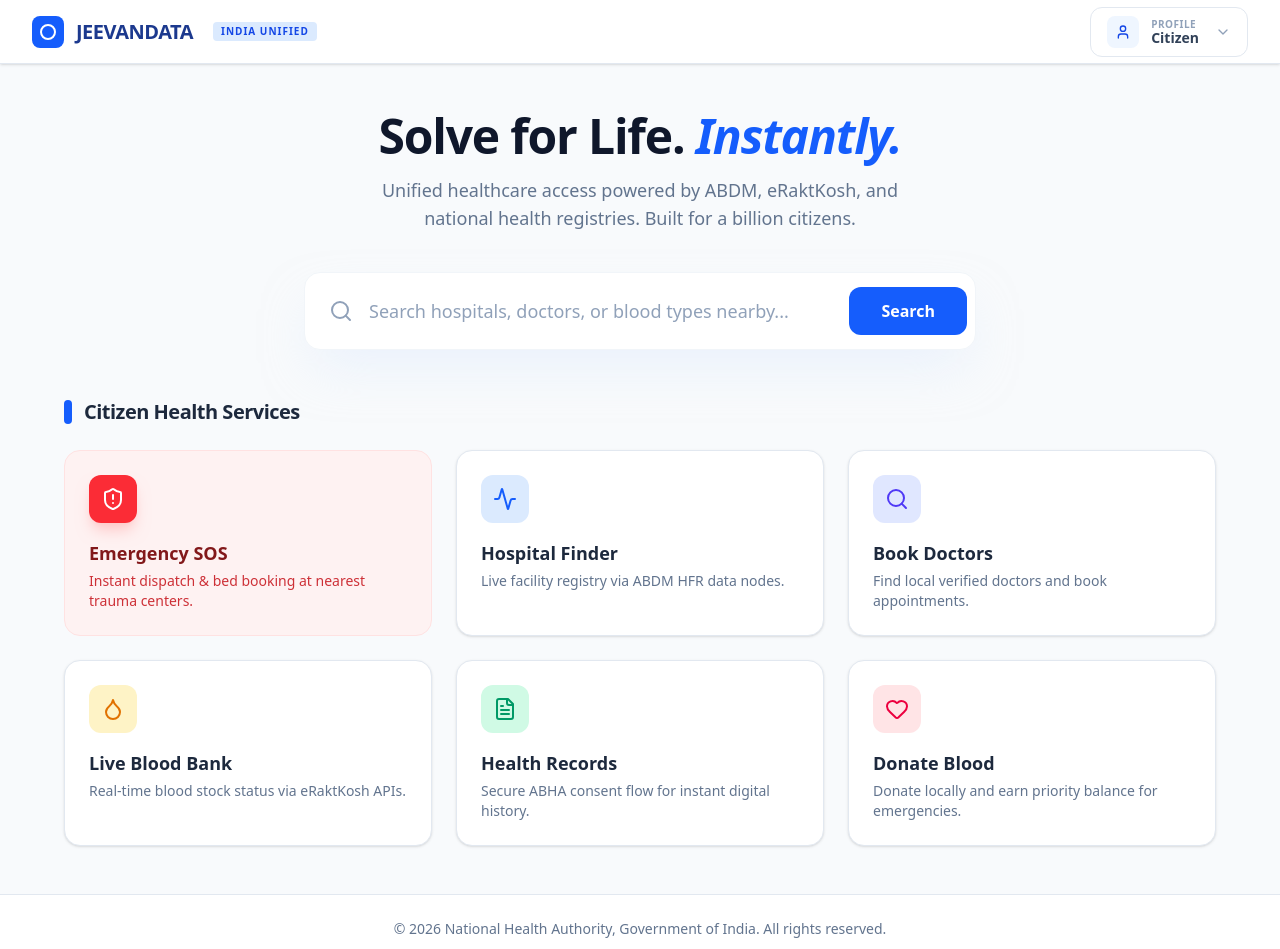
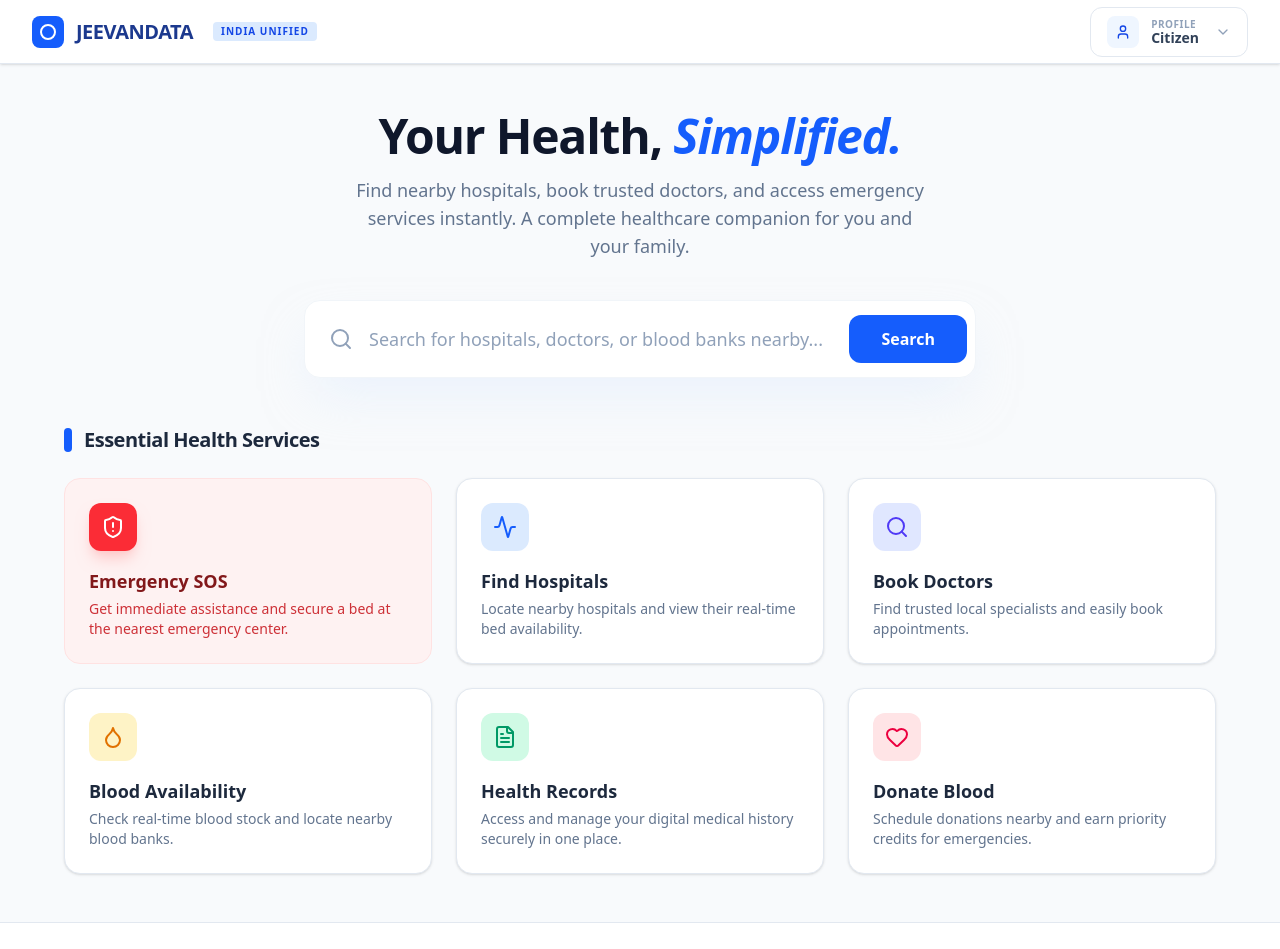
Before and after one commit to developersanchit/Jeevandata, a React (Vite) app: page / in a window 1280 px wide. Shown: the top 949 px of the page. Built offline with nearby package versions, Linux system fonts and the light colour scheme.

Commit message:
feat(home): update landing page messaging
Refine hero section copy and search placeholder to improve clarity and user focus on primary healthcare services.

```diff
--- a/src/components/Home.tsx
+++ b/src/components/Home.tsx
@@ -10,10 +10,10 @@ export default function Home({ onNavigate }: HomeProps) {
     <main className="flex-grow flex flex-col items-center justify-start relative px-4 sm:px-8 py-12 w-full">
       <div className="text-center mb-10 w-full max-w-4xl">
         <h1 className="text-4xl sm:text-5xl font-extrabold text-slate-900 mb-4 tracking-tight">
-          Solve for Life. <span className="text-blue-600 italic">Instantly.</span>
+          Your Health, <span className="text-blue-600 italic">Simplified.</span>
         </h1>
         <p className="text-slate-500 max-w-xl mx-auto text-base sm:text-lg">
-          Unified healthcare access powered by ABDM, eRaktKosh, and national health registries. Built for a billion citizens.
+          Find nearby hospitals, book trusted doctors, and access emergency services instantly. A complete healthcare companion for you and your family.
         </p>
       </div>
 
@@ -24,7 +24,7 @@ export default function Home({ onNavigate }: HomeProps) {
         </div>
         <input
           type="text"
-          placeholder="Search hospitals, doctors, or blood types nearby..."
+          placeholder="Search for hospitals, doctors, or blood banks nearby..."
           className="flex-grow bg-transparent border-none focus:ring-0 text-base sm:text-lg py-3 sm:py-4 placeholder:text-slate-400 outline-none w-full min-w-0"
         />
         <button
@@ -40,7 +40,7 @@ export default function Home({ onNavigate }: HomeProps) {
         <section>
           <div className="mb-6 flex items-center gap-3">
             <div className="w-2 h-6 bg-blue-600 rounded-full"></div>
-            <h2 className="text-xl font-bold text-slate-800 tracking-tight">Citizen Health Services</h2>
+            <h2 className="text-xl font-bold text-slate-800 tracking-tight">Essential Health Services</h2>
           </div>
           <div className="grid grid-cols-1 sm:grid-cols-2 lg:grid-cols-3 gap-4 sm:gap-6">
             <div
@@ -51,7 +51,7 @@ export default function Home({ onNavigate }: HomeProps) {
                 <ShieldAlert className="w-6 h-6" />
               </div>
               <h3 className="font-bold text-red-900 mb-1 text-lg">Emergency SOS</h3>
-              <p className="text-sm text-red-700/80">Instant dispatch & bed booking at nearest trauma centers.</p>
+              <p className="text-sm text-red-700/80">Get immediate assistance and secure a bed at the nearest emergency center.</p>
             </div>
 
             <div
@@ -61,8 +61,8 @@ export default function Home({ onNavigate }: HomeProps) {
               <div className="w-12 h-12 bg-blue-100 rounded-xl flex items-center justify-center mb-4 text-blue-600 group-hover:bg-blue-600 group-hover:text-white transition-colors">
                 <Activity className="w-6 h-6" />
               </div>
-              <h3 className="font-bold text-slate-800 mb-1 text-lg">Hospital Finder</h3>
-              <p className="text-sm text-slate-500">Live facility registry via ABDM HFR data nodes.</p>
+              <h3 className="font-bold text-slate-800 mb-1 text-lg">Find Hospitals</h3>
+              <p className="text-sm text-slate-500">Locate nearby hospitals and view their real-time bed availability.</p>
             </div>
 
             <div
@@ -73,7 +73,7 @@ export default function Home({ onNavigate }: HomeProps) {
                 <Search className="w-6 h-6" />
               </div>
               <h3 className="font-bold text-slate-800 mb-1 text-lg">Book Doctors</h3>
-              <p className="text-sm text-slate-500">Find local verified doctors and book appointments.</p>
+              <p className="text-sm text-slate-500">Find trusted local specialists and easily book appointments.</p>
             </div>
 
             <div
@@ -83,8 +83,8 @@ export default function Home({ onNavigate }: HomeProps) {
               <div className="w-12 h-12 bg-amber-100 rounded-xl flex items-center justify-center mb-4 text-amber-600 group-hover:bg-amber-500 group-hover:text-white transition-colors">
                 <Droplet className="w-6 h-6" />
               </div>
-              <h3 className="font-bold text-slate-800 mb-1 text-lg">Live Blood Bank</h3>
-              <p className="text-sm text-slate-500">Real-time blood stock status via eRaktKosh APIs.</p>
+              <h3 className="font-bold text-slate-800 mb-1 text-lg">Blood Availability</h3>
+              <p className="text-sm text-slate-500">Check real-time blood stock and locate nearby blood banks.</p>
             </div>
 
             <div
@@ -95,7 +95,7 @@ export default function Home({ onNavigate }: HomeProps) {
                 <FileText className="w-6 h-6" />
               </div>
               <h3 className="font-bold text-slate-800 mb-1 text-lg">Health Records</h3>
-              <p className="text-sm text-slate-500">Secure ABHA consent flow for instant digital history.</p>
+              <p className="text-sm text-slate-500">Access and manage your digital medical history securely in one place.</p>
             </div>
 
             <div
@@ -106,7 +106,7 @@ export default function Home({ onNavigate }: HomeProps) {
                 <Heart className="w-6 h-6" />
               </div>
               <h3 className="font-bold text-slate-800 mb-1 text-lg">Donate Blood</h3>
-              <p className="text-sm text-slate-500">Donate locally and earn priority balance for emergencies.</p>
+              <p className="text-sm text-slate-500">Schedule donations nearby and earn priority credits for emergencies.</p>
             </div>
           </div>
         </section>
```
